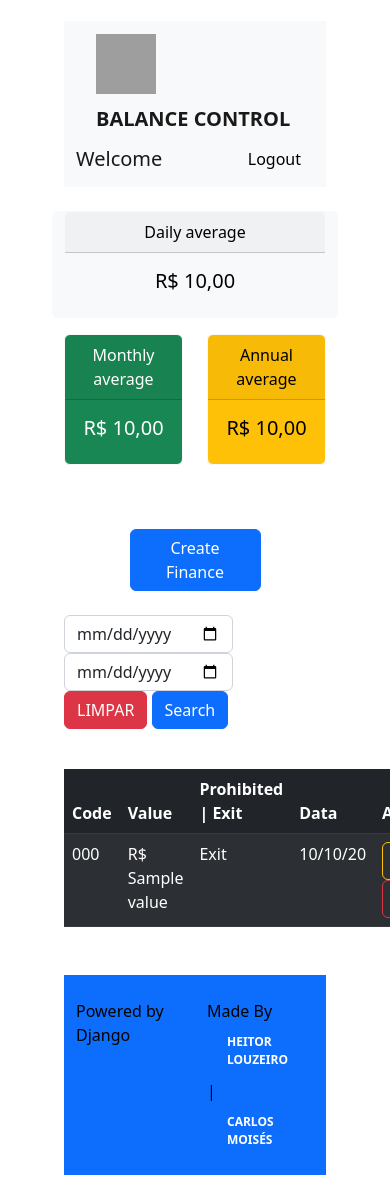
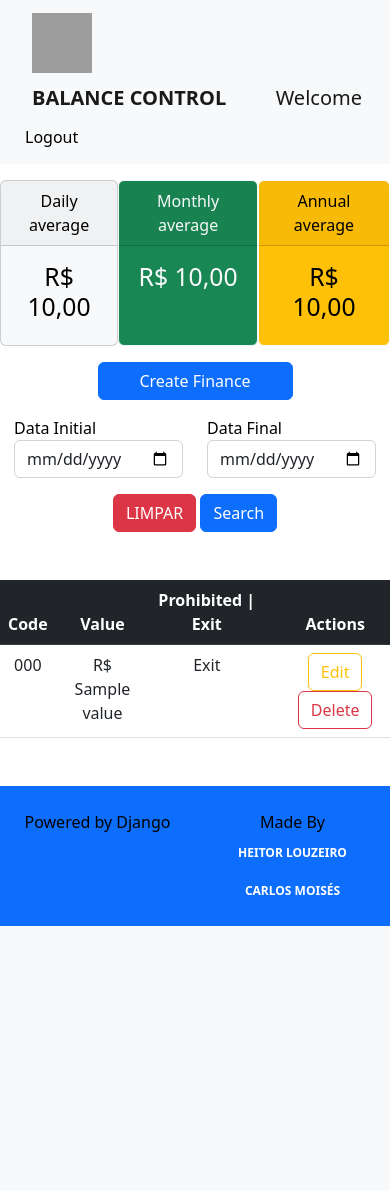
Before and after one commit to HeitorLouzeiro/balance-control, a Django app: template balancecontrol/templates/balancecontrol/pages/home.html in a window 390 px wide. After the commit the page ends 926 px from the top of that part, so only its background shows below. Run offline with Django 3.2, Linux system fonts and the light colour scheme; the template is opened without the code that fills it: most values are stand-ins (such as "Sample title", 1, 10 or a date in 2020); the page is wider than the window, and the part outside it is not shown; some libraries are stand-ins or nearby versions; grey boxes are pictures that could not be loaded.

Commit message:
Improved mobile frontend.

```diff
--- a/balancecontrol/templates/balancecontrol/modal/_createfinance.html
+++ b/balancecontrol/templates/balancecontrol/modal/_createfinance.html
@@ -1,8 +1,4 @@
-<div>
-  <br>
-  <br>
-  <div class="d-grid gap-2 col-6 mx-auto">
-
+  <div class="d-grid gap-2 col-6 mx-auto mb-3">
     <button type="button" class="btn btn-primary" data-bs-toggle="modal" data-bs-target="#createModal">Create Finance</button>
     <!-- Modal -->
     <div class="modal fade" id="createModal" tabindex="-1" aria-labelledby="createModalLabel" aria-hidden="true">
@@ -36,4 +32,3 @@
       </div>
     </div>
 </div>
-</div>
--- a/balancecontrol/templates/balancecontrol/pages/home.html
+++ b/balancecontrol/templates/balancecontrol/pages/home.html
@@ -5,7 +5,6 @@
 {% include 'balancecontrol/partial/_card.html' %}
 
 {% include 'balancecontrol/modal/_createfinance.html' %}
-<br>
 {% include 'balancecontrol/partial/_formdata.html' %}
 {% include 'balancecontrol/partial/_table.html' %}
 {% include 'partial/_pagination.html' %}
--- a/balancecontrol/templates/balancecontrol/partial/_card.html
+++ b/balancecontrol/templates/balancecontrol/partial/_card.html
@@ -1,25 +1,21 @@
 {% load filter %}
-<div class="center row row-cols-xl-3 row-cols-sm-2 row-cols-md-3 row-cols-lg-3 text-center">
-    <div class="card border-light mb-3 text-bg-light" style="max-width: 18rem;">
+<div class="d-flex border-light justify-content-around text-center">
+    <div class="card text-bg-light mb-3" style="max-width: 18rem;">
         <div class="card-header">Daily average</div>
         <div class="card-body">
-            <h5 class="card-title">{{DailyTotal|value_format}}</h5>
+            <h2 class="card-title ">{{DailyTotal|value_format}}</h2>
         </div>
     </div>
-    <div class="col">
-        <div class="card border-light text-bg-success mb-3" style="max-width: 18rem;">
-            <div class="card-header">Monthly average</div>
-            <div class="card-body">
-                <h5 class="card-title">{{MonthlyTotal|value_format}}</h5>
-            </div>
+    <div class="card border-light text-bg-success mb-3" style="max-width: 18rem;">
+        <div class="card-header text-light">Monthly average</div>
+        <div class="card-body">
+            <h2 class="card-title  text-light">{{MonthlyTotal|value_format}}</h2>
         </div>
     </div>
-    <div class="col">
-        <div class="card border-light text-bg-warning mb-3" style="max-width: 18rem;">
-            <div class="card-header">Annual average</div>
-            <div class="card-body">
-                <h5 class="card-title">{{YearlyTotal|value_format}}</h5>
-            </div>
+    <div class="card border-light text-bg-warning mb-3" style="max-width: 18rem;">
+        <div class="card-header">Annual average</div>
+        <div class="card-body">
+            <h2 class="card-title">{{YearlyTotal|value_format}}</h2>
         </div>
     </div>
 </div>
--- a/balancecontrol/templates/balancecontrol/partial/_formdata.html
+++ b/balancecontrol/templates/balancecontrol/partial/_formdata.html
@@ -1,15 +1,15 @@
-<div class="d-flex justify-content-center">
+<div class="d-flex justify-content-center mb-3">
 
-  <form class="row" action="{% url 'balancecontrol:home' %}">
-    <div class="col-auto">
-      <label  class="visually-hidden">Data Initial</label>
+  <form class="row btn-search" action="{% url 'balancecontrol:home' %}">
+    <div class="col-auto mb-3">
+      <label  >Data Initial</label>
       <input type="date" name="start_date"  class="form-control" />
     </div>
-    <div class="col-auto">
-      <label class="visually-hidden">Data Final</label>
+    <div class="col-auto mb-3">
+      <label >Data Final</label>
       <input type="date" name="end_date" class="form-control"/>
     </div>
-    <div class="col-auto">
+    <div class="col-auto mb-3">
         <a href="{% url 'balancecontrol:home' %}" class="btn btn-danger mb-3"> Limpar </a>
       <button type="submit" class="btn btn-primary mb-3">Search</button>
     </div>
--- a/balancecontrol/templates/balancecontrol/partial/_table.html
+++ b/balancecontrol/templates/balancecontrol/partial/_table.html
@@ -1,12 +1,15 @@
-<br>
-<div>
-    <table class="table table-dark table-striped">
-        <thead>
+<div class="table-responsive text-center">
+    <table class="table">
+        <thead class="table-dark">
             <tr>
                 <th scope="col">Code</th>
                 <th scope="col">Value</th>
                 <th scope="col">Prohibited | Exit</th>
-                <th scope="col">Data</th>
+                <th scope="col">
+                    <div class="d-none d-sm-block">
+                        Data
+                    </div>
+                </th>
                 <th scope="col">Actions</th>
             </tr>
         </thead>
--- a/templates/base.html
+++ b/templates/base.html
@@ -31,11 +31,9 @@
                     <a href="https://github.com/HeitorLouzeiro?tab=repositories" target="_blank">
                         Heitor Louzeiro
                     </a>
-                    |
                     <a href="https://github.com/arroz01?tab=repositories" target="_blank">
                         Carlos Moisés
                     </a>
-
                 </p>
             </div>
         </div>
--- a/templates/partial/_nav.html
+++ b/templates/partial/_nav.html
@@ -1,4 +1,4 @@
-<nav class="navbar bg-light">
+<nav class="navbar bg-light mb-3">
   <div class="container-fluid">
     <a class="navbar-brand" href="#"><img src="https://res.cloudinary.com/deezimjer/image/upload/v1670954867/Balance_control_1_suz1kn.png" alt="Bootstrap" width="60" height="60" /></a>
     <a href="balancecontrol:home" class="navbar-brand text-center"> Balance Control</a>
@@ -9,4 +9,3 @@
     </form>
   </div>
 </nav>
-<br />
--- a/templates/static/assets/custom/css/style.css
+++ b/templates/static/assets/custom/css/style.css
@@ -7,17 +7,17 @@ a{
     padding: 10px 20px;
     display: inline-block;
 }
-body {
-    margin: 1.3rem 4rem 1rem 4rem;
-
-}
 
 h2, p, .modal-header,label{
     color: black;
 }
+label {
+    text-align: left;
+}
 
-.card {
-    margin: 0 auto;
-    float: none;
-    margin-bottom: 10px;
+@media (max-width: 600px) {
+    .btn-search {
+        display:flex;
+        justify-content: center;
+    }
 }
```
Also changed, not shown: other parts of balancecontrol/templates/balancecontrol/partial/_table.html (+10 -6 lines).
